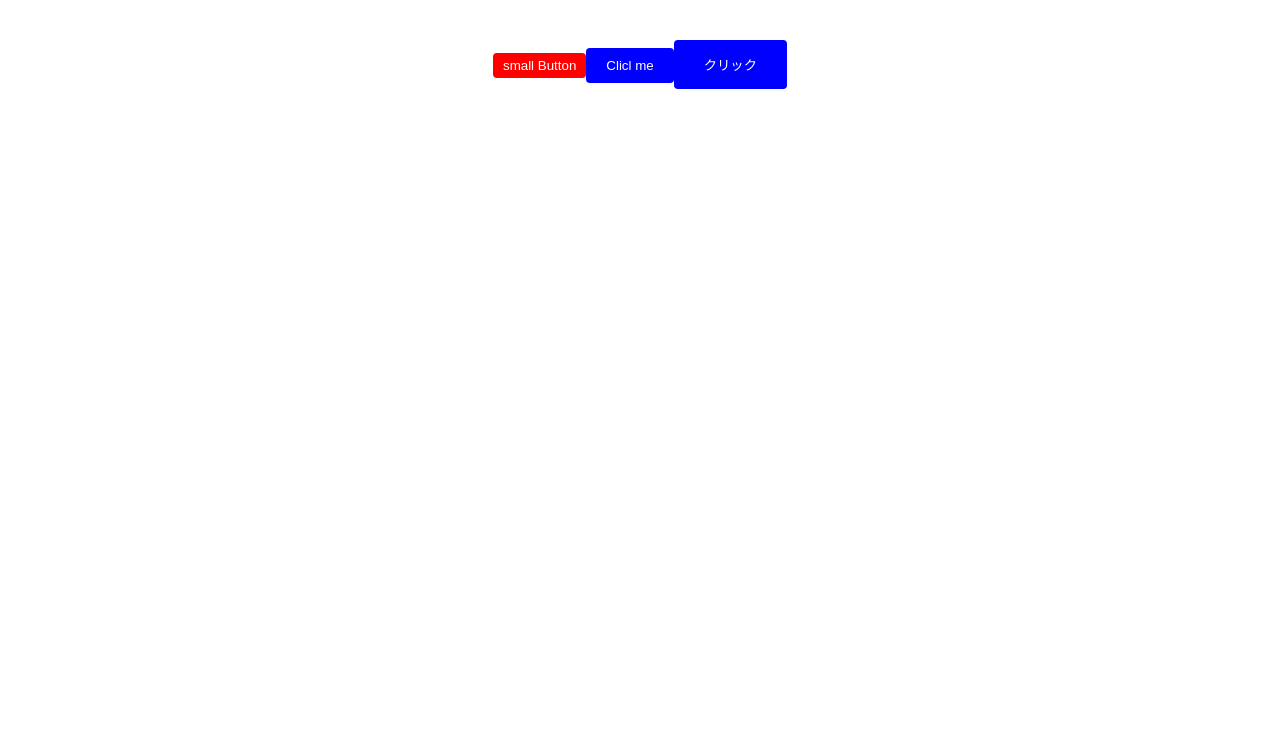
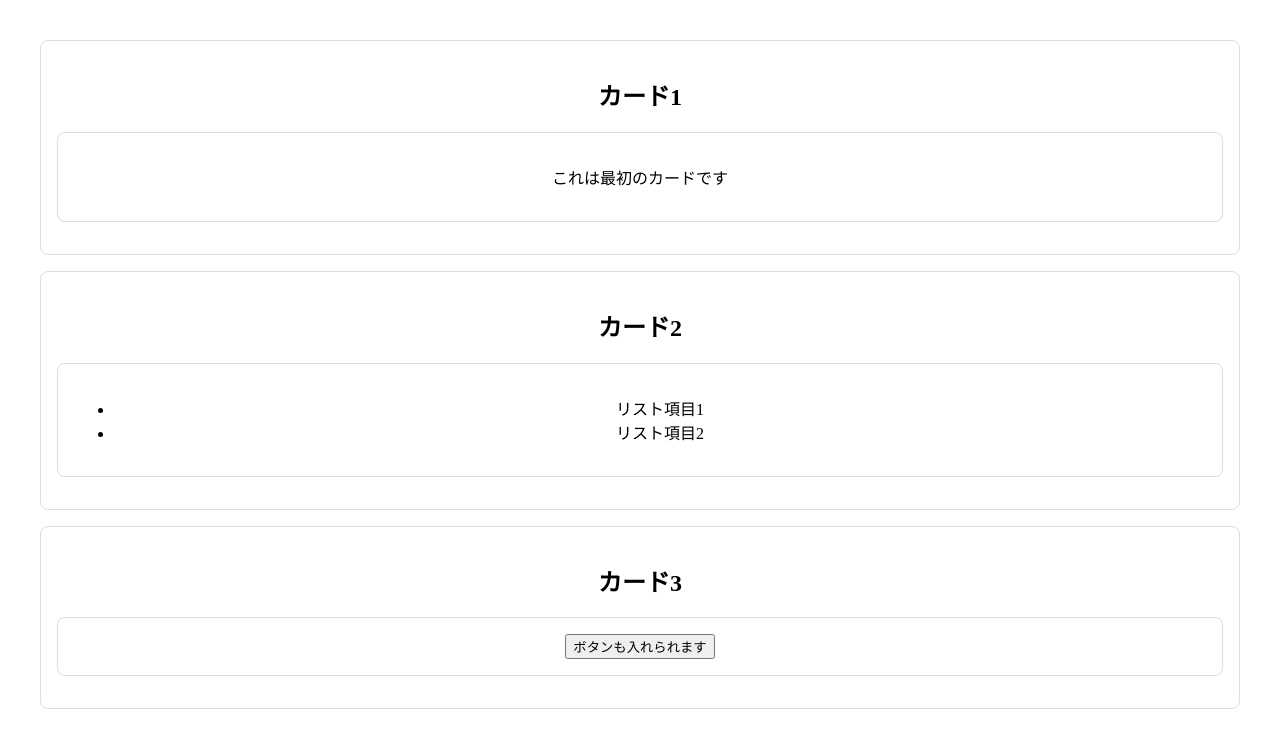
Before and after one commit to k-lib-jpg/react-execrcise, a React (Vite) app: page / in a window 1280 px wide. Shown: the top 748 px of the page. Built offline with nearby package versions, Linux system fonts and the light colour scheme; the HTML template or start-up script is replaced by a standard one.

Commit message:
practice 09

```diff
--- a/src/App.css
+++ b/src/App.css
@@ -49,6 +49,13 @@
 }
 
 .card {
+  border: 1px solid #ddd;
+  border-radius: 8px;
+  padding: 16px;
+  margin-bottom: 16px;
+}
+
+.card-content {
   border: 1px solid #ddd;
   border-radius: 8px;
   padding: 16px;
--- a/src/App.tsx
+++ b/src/App.tsx
@@ -1,12 +1,23 @@
 import './App.css'
-import Button from './components/basic/Question08'
+import Card from './components/basic/Question09'
 
 const App = () => {
   return (
     <>
-    <Button size="small" color="red" text="small Button" />
-    <Button />
-    <Button size="large" text="クリック" />
+        <Card title="カード1">
+          <p>これは最初のカードです</p>
+        </Card>
+
+        <Card title="カード2">
+          <ul>
+            <li>リスト項目1</li>
+            <li>リスト項目2</li>
+          </ul>
+        </Card>
+
+        <Card title="カード3">
+          <button>ボタンも入れられます</button>
+        </Card>
     </>
   )
 }
--- /dev/null
+++ b/src/components/basic/Question09.tsx
@@ -0,0 +1,36 @@
+type CardProps = {
+    title: string;
+    children: React.ReactNode;
+}
+
+const Card = ({title, children}:CardProps) => {
+  return (
+    <div className="card">
+      <h2>{title}</h2>
+      <div className='card-content'>{children}</div>
+    </div>
+  );
+}
+
+export default Card
+
+// const App = () => {
+//   return (
+//     <>
+//         <Card title="カード1">
+//           <p>これは最初のカードです</p>
+//         </Card>
+
+//         <Card title="カード2">
+//           <ul>
+//             <li>リスト項目1</li>
+//             <li>リスト項目2</li>
+//           </ul>
+//         </Card>
+
+//         <Card title="カード3">
+//           <button>ボタンも入れられます</button>
+//         </Card>
+//     </>
+//   )
+// }
```
Also changed, not shown: src/components/basic/Question08.tsx (+12 -0 lines).
